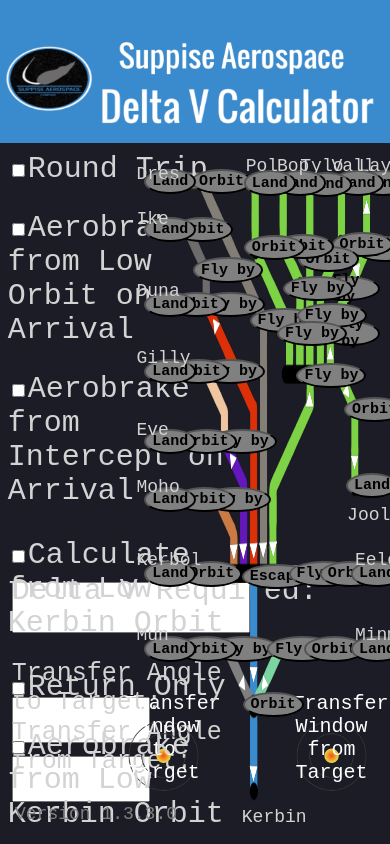
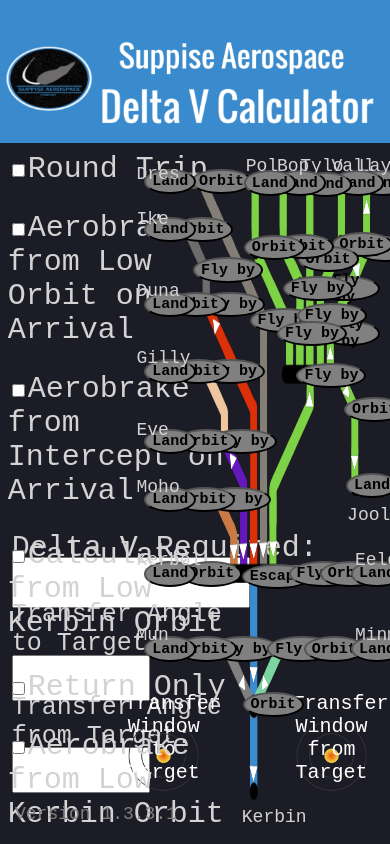
Before and after one commit to Suppise152/Delta-V-Calculator, a plain HTML site: page index.html in a window 390 px wide. Shown: the top 844 px of the page. Drawn offline with Linux system fonts and the light colour scheme.

Commit message:
minor changes

```diff
--- a/index.html
+++ b/index.html
@@ -251,7 +251,7 @@
 </div>
 
   <footer>
-    <span id="version-info">Version 1.3.3.0</span>
+    <span id="version-info">Version 1.3.3.1</span>
   </footer>
 
   <script src="SAC-1.js"></script>
--- a/mobile.css
+++ b/mobile.css
@@ -156,7 +156,7 @@
     width: 230px;
     position: absolute;
     left: 3%;
-    bottom: 25%;
+    bottom: 28%;
     font-family: monospace;
     text-align: center;
     font-size: 35px;
@@ -165,7 +165,7 @@
   #dV {
     position: absolute;
     left: 3%;
-    bottom: 28%;
+    bottom: 33%;
     font-family: monospace;
     font-size: 30px;
   }
@@ -175,7 +175,7 @@
     width: 130px;
     position: absolute;
     left: 3%;
-    bottom: 12%;
+    bottom: 17%;
     font-family: monospace;
     text-align: center;
     font-size: 30px;
@@ -184,7 +184,7 @@
   #arrival {
     position: absolute;
     left: 3%;
-    bottom: 15%;
+    bottom: 22%;
     font-family: monospace;
     font-size: 25px;
   }
@@ -194,7 +194,7 @@
     width: 130px;
     position: absolute;
     left: 3%;
-    bottom: 5%;
+    bottom: 6%;
     font-family: monospace;
     text-align: center;
     font-size: 30px;
@@ -203,7 +203,7 @@
   #departure {
     position: absolute;
     left: 3%;
-    bottom: 8%;
+    bottom: 11%;
     font-family: monospace;
     font-size: 25px;
   }
```
